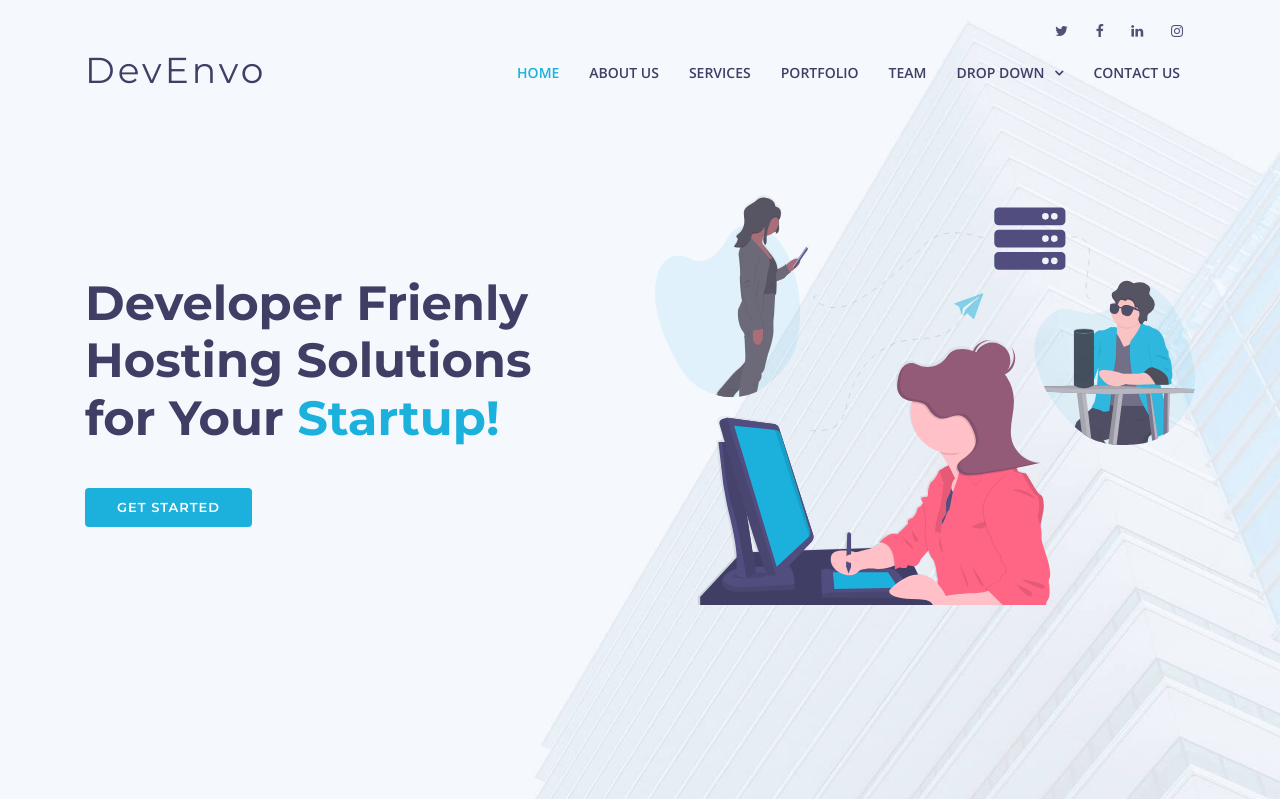
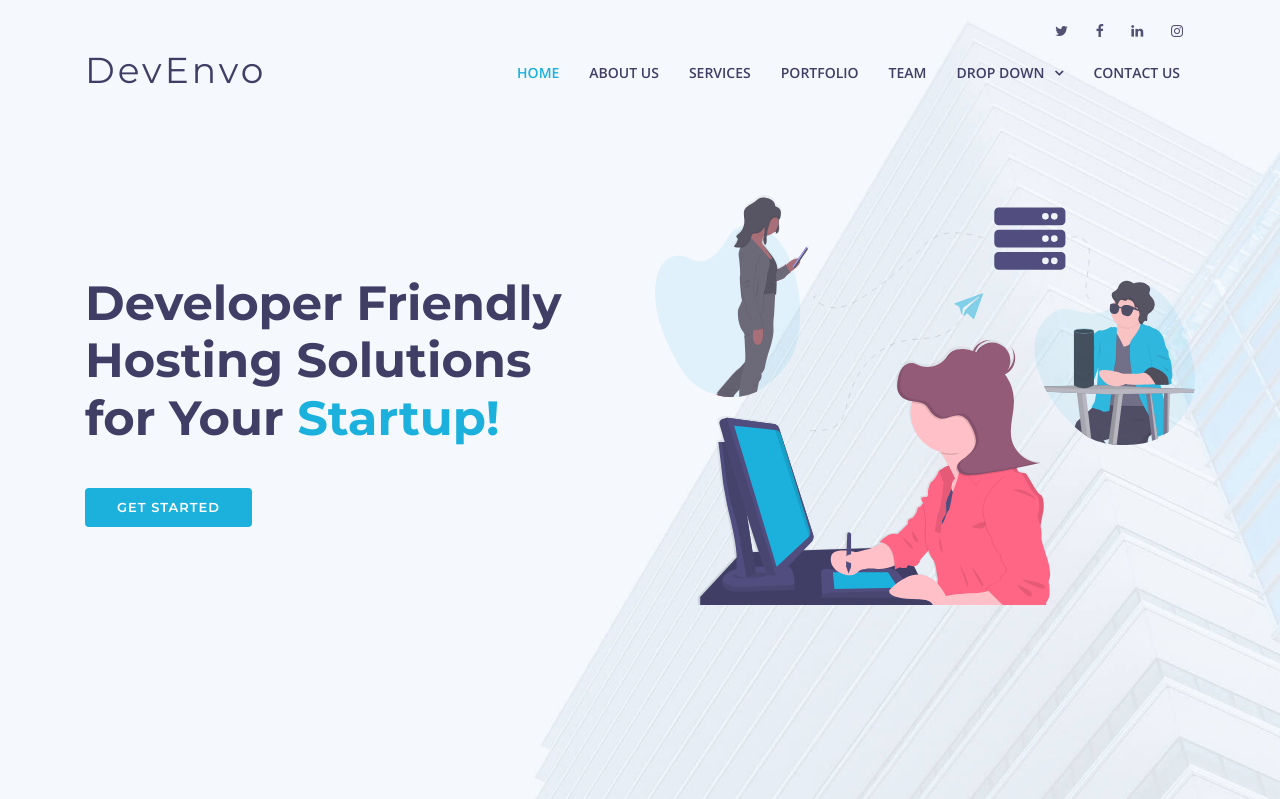
Before and after one commit to rousnay/DevEnvo, a PHP site: page / in a window 1280 px wide. Shown: the top 799 px of the page. Run offline with PHP 8.4, Linux system fonts and the light colour scheme; some web fonts are replaced.

Commit message:
Site heading change

```diff
--- a/index.php
+++ b/index.php
@@ -94,7 +94,7 @@
         <div class="col-md-6 intro-info order-md-first order-last">
           <!-- <h2>DevEnvo Hosting Solutions<br>for Your <span>Business!</span></h2> -->
           <!-- <h2><span>Development Environment</span> for Web Developer and Programmer</h2> -->
-          <h2>Developer Frienly Hosting Solutions<br>for Your <span>Startup!</span></h2>
+          <h2>Developer Friendly Hosting Solutions<br>for Your <span>Startup!</span></h2>
           <div>
             <a href="#about" class="btn-get-started scrollto">Get Started</a>
           </div>
```
